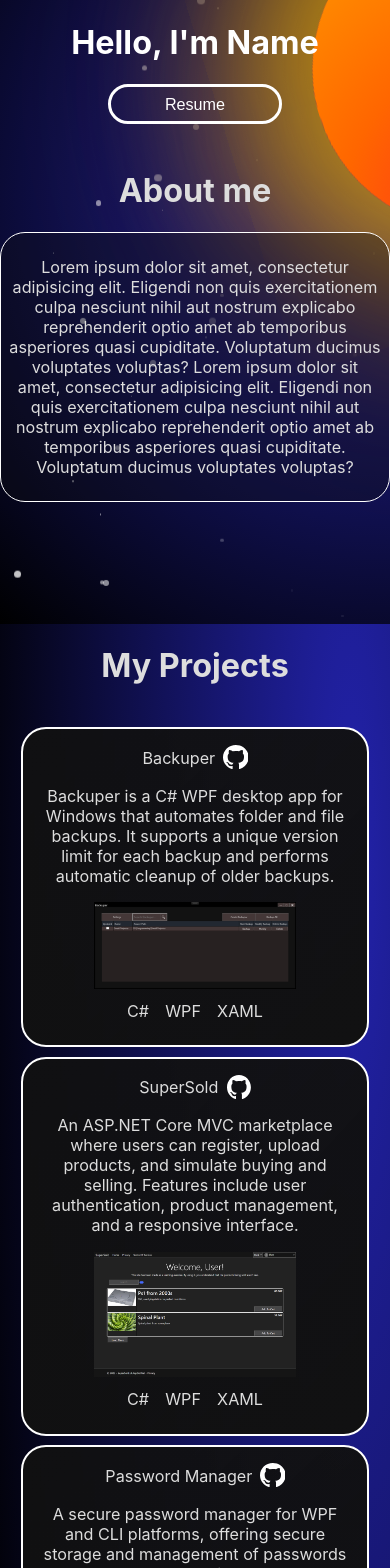
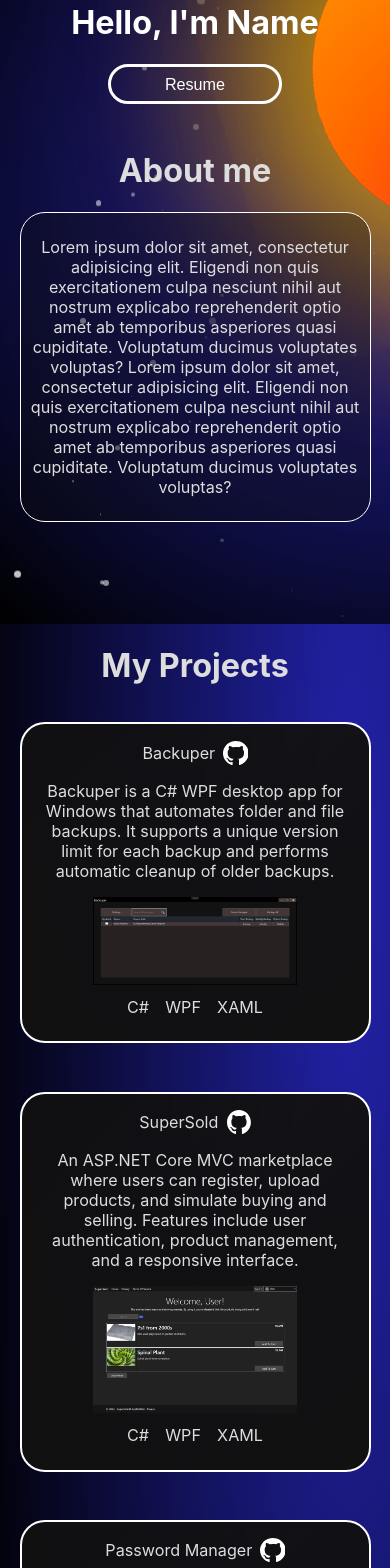
Before and after one commit to Faboid/portfolio, a React (Create React App) app: page / in a window 390 px wide. Shown: the part 220-1788 px from the top of the page. Built offline with nearby package versions, Linux system fonts and the light colour scheme; the HTML template or start-up script is replaced by a standard one.

Commit message:
Resized project and about description to not be over 90% vw.

```diff
--- a/src/sections/About.css
+++ b/src/sections/About.css
@@ -27,6 +27,7 @@
 
 .description {
     margin-top: 3vh;
+    max-width: 90vw;
     display: flex;
     align-content: center;
     justify-content: center;
--- a/src/sections/Projects.css
+++ b/src/sections/Projects.css
@@ -9,12 +9,13 @@
 .projects-wrapper {
     display: grid;
     grid-template-columns: 1fr 1fr;
+    max-width: 90vw;
+    gap: 3rem;
     width: calc(100% - 2rem);
     padding: 1rem;
 }
 
 .project {
-    margin: 0.3rem;
     padding: 1rem;
     border: 2px white solid;
     background: linear-gradient(to bottom right, #111111EE, #111111);
@@ -60,5 +61,6 @@
 @media (max-width: 780px) {
     .projects-wrapper {
         grid-template-columns: auto;
+        width: auto;
     }
 }
```
